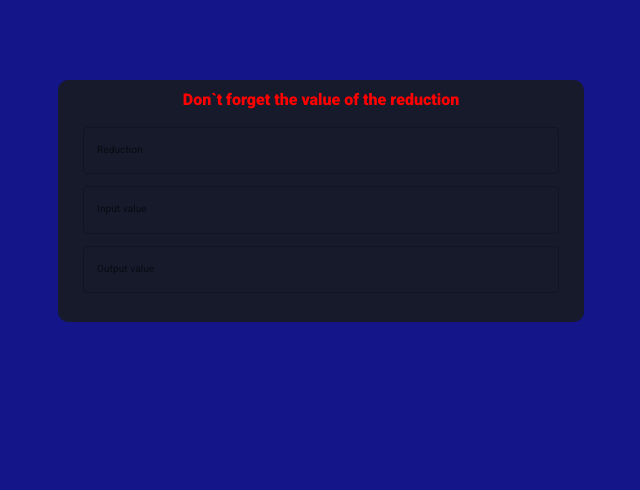
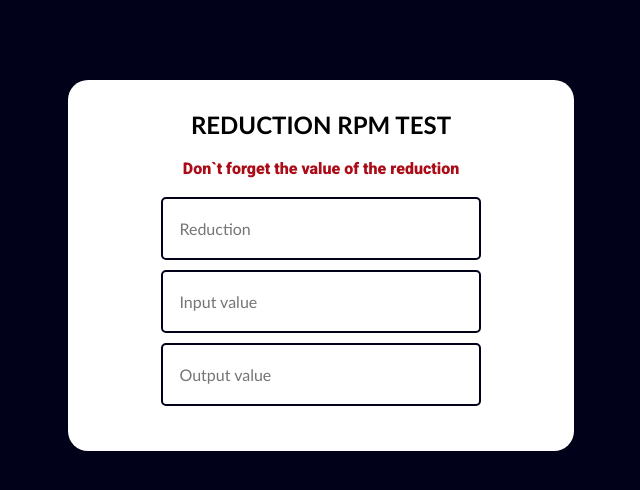
Before and after one commit to viniciusferreira7/reduction-rpm-test, a React (Create React App) app: page / in a window 1280 px wide. Shown: the top 490 px of the page, without its empty margins (319-959 px from the left). Built offline with nearby package versions, Linux system fonts and the light colour scheme.

Commit message:
estilizando parte 3

```diff
--- a/src/components/FlagMessage/styles.js
+++ b/src/components/FlagMessage/styles.js
@@ -1,17 +1,18 @@
 import styled, { css } from 'styled-components';
 
 const stylesSuccess = (success) => css`
-  color:${success ? 'green' : 'red'};
+  color:${success ? '#115207' : '#ab0c17'};
   font-size:1.6rem;
   `;
 
 const stylesNumber = (number) => css`
-  color:${number && 'black'};
-  font-size:${number && '1.2rem'} ;
+  color:${number && '#01011a'};
+  font-size:${number && '1.6rem'} ;
+  ${number && 'text-decoration: underline;'}
 ;`;
 
 const stylesIcon = (icon) => css`
-  color:${icon && '#0c0959'};
+  color:${icon && '#01011a'};
 ;`;
 
 export const Container = styled.p`
@@ -19,7 +20,7 @@ ${({ success, number, icon }) => css`
   text-align: center;
   font-family: 'Roboto';
   font-weight: 800;
-  margin: 1rem 0;
+  margin: 0 0 1.4rem 0;
   ${stylesSuccess(success)}
   ${stylesNumber(number)}
   ${stylesIcon(icon)}`}`;
--- a/src/components/Register/index.jsx
+++ b/src/components/Register/index.jsx
@@ -1,10 +1,9 @@
 import SettingsSharpIcon from '@mui/icons-material/SettingsSharp';
-import { TextField } from '@mui/material';
 
 import React, { useState } from 'react';
 
 import { FlagMessage } from '../FlagMessage';
-import { FormGroupStyled } from './styles';
+import { FormGroupStyled, TextFieldStyled } from './styles';
 
 export const Register = () => {
   const [values, setValues] = useState({
@@ -64,6 +63,7 @@ export const Register = () => {
 
   return (
     <FormGroupStyled>
+      <h1>Reduction rpm test</h1>
       {values.inputValue === 0 ||
       values.outputValue === 0 ||
       values.reductionValue == 0 ? (
@@ -74,36 +74,33 @@ export const Register = () => {
       {status.input === 'reductionValue' ? (
         <FlagMessage success={false}>{status.message}</FlagMessage>
       ) : null}
-      <TextField
-        id="reduction"
+      <TextFieldStyled
         name="reductionValue"
         type="text"
         variant="outlined"
-        label="Reduction"
+        placeholder="Reduction"
         margin="dense"
         onChange={handleChange}
       />
       {status.input === 'inputValue' ? (
         <FlagMessage success={false}>{status.message}</FlagMessage>
       ) : null}
-      <TextField
-        id="inputValue"
+      <TextFieldStyled
         name="inputValue"
         type="text"
         variant="outlined"
-        label="Input value"
+        placeholder="Input value"
         margin="dense"
         onChange={handleChange}
       />
       {status.input === 'outputValue' ? (
         <FlagMessage success={false}>{status.message}</FlagMessage>
       ) : null}
-      <TextField
-        id="outputValue"
+      <TextFieldStyled
         name="outputValue"
         type="text"
         variant="outlined"
-        label="Output value"
+        placeholder="Output value"
         margin="dense"
         onChange={handleChange}
       />
--- a/src/components/Register/styles.js
+++ b/src/components/Register/styles.js
@@ -5,14 +5,40 @@ export const FormGroupStyled = styled(FormGroup)`
   display: flex;
   flex-direction: column;
   justify-content: start;
-  max-width:52.6rem;
-  width:90%;
+  align-items: center;
+  max-width:50.6rem;
+  width:60%;
   height: 40%;
   max-height: 80rem;
-  background: #161a2b;
+  background: #fff;
   text-align: center;
   margin: 12.8rem auto;
   margin-top: 8rem;
-  border-radius: 1.0rem;
-  padding:0 2% 2.5rem 2%;
+  border-radius: 2.0rem;
+  padding:0 2% 4rem 2%;
+
+  > h1{
+    padding: 3rem 0 2rem 0 ;
+    font-weight:bold ;
+    text-transform:uppercase ;
+    font-size: 2.4rem;
+  }
 `;
+
+export const TextFieldStyled = styled.input`
+   display: block;
+  margin: 0.5rem auto;
+  padding: 2rem 3.2rem 2rem 1.6rem;
+  border-radius: 0.5rem;
+  border: 0.2rem solid #01011a;
+  outline: none;
+  width: 70%;
+  background: transparent;
+  color: #01011a;
+  font-size: 1.6rem;
+  transition: all 300ms ease-in-out;
+
+&:focus{
+  border-color:#06069c;
+}
+`;
--- a/src/styles/GlobalStyles.js
+++ b/src/styles/GlobalStyles.js
@@ -15,6 +15,6 @@ html{
 }
 
 body {
-    background: #15158a;
+    background: #01011a;
     padding: 0 1%;
   }`;
```
